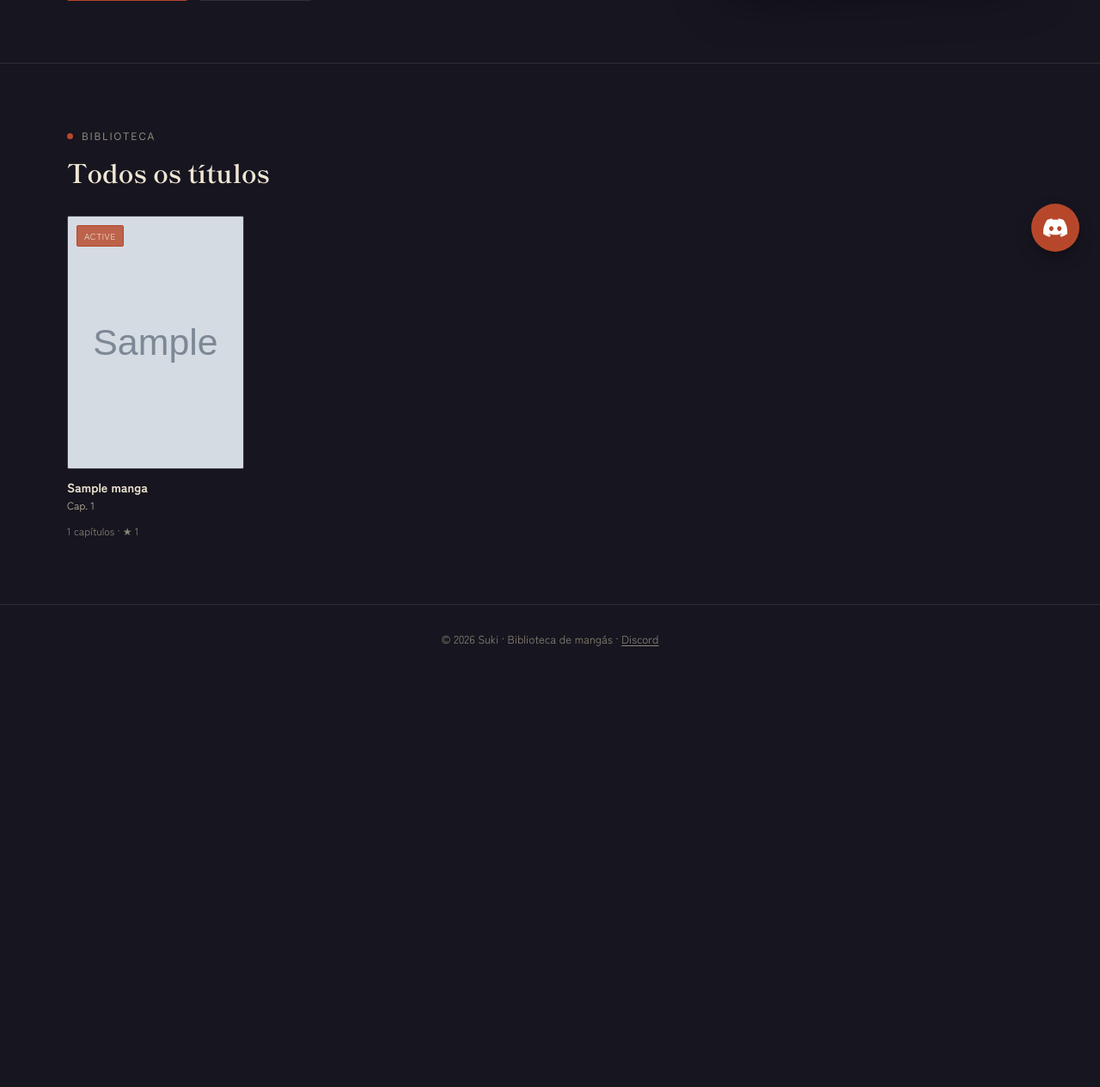
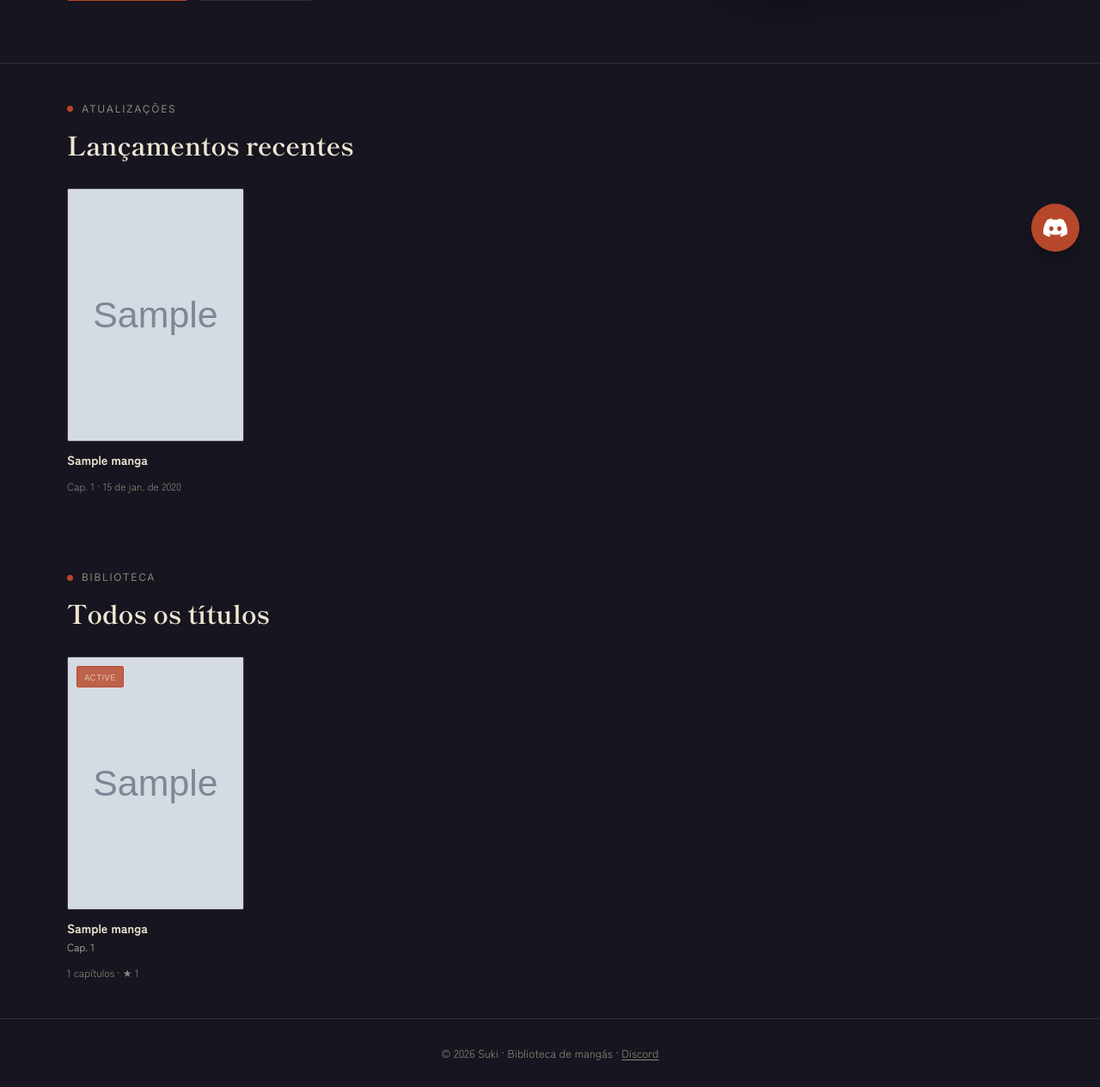
Before and after one commit to AikoRYUUUUUUU/suki, a Flask app: page / in a window 1280 px wide. Shown: the part 483-1748 px from the top of the page at 86% size. Before the commit the page ends 1235 px from the top, so only its background shows below. Run offline with Flask 3, Linux system fonts and the light colour scheme; tables that the repository leaves empty hold one stand-in row (values such as "Sample post"); grey boxes marked "Sample" are stand-in pictures; some libraries are stand-ins or nearby versions.

Commit message:
feat: feed de lançamentos, favoritos, ordenação e recomendados
- Home ganha "Lançamentos recentes" de verdade (feed cronológico de
  todos os capítulos do catálogo, não só a grade estática) - o link
  "Lançamentos" do menu já apontava pra essa âncora, só nunca tinha
  conteúdo cronológico de fato.
- Favoritos: 100% local (localStorage, mesmo padrão do histórico de
  leitura) - estrela na página do mangá, seção "Favoritos" na home se
  houver algum.
- Busca/biblioteca ganha ordenação (mais recente / melhor avaliado /
  A-Z).
- Página do mangá ganha "Você também pode gostar" (mangás com mais
  tags em comum, desempate por nota).

```diff
--- a/static/css/site.css
+++ b/static/css/site.css
@@ -339,8 +342,7 @@ img { max-width: 100%; display: block; }
 .shelf {
   padding: 64px 0;
 }
-#continuar { padding-bottom: 0; }
-#lancamentos.tight-top { padding-top: 28px; }
+.shelf-compact { padding: 32px 0; }
 .empty-state {
   color: var(--gray);
   padding: 32px 4px;
--- a/static/js/app.js
+++ b/static/js/app.js
@@ -33,7 +33,46 @@ function renderContinueReading(mangas) {
 
   document.getElementById("grid-continue").innerHTML = entries.map(e => continueCardHTML(e)).join("");
   document.getElementById("continuar").style.display = "";
-  document.getElementById("lancamentos").classList.add("tight-top");
+}
+
+function favoriteCardHTML(entry) {
+  return `
+    <a class="card-manga" href="manga.html?id=${entry.id}">
+      <div class="cover-frame">
+        <img src="${entry.cover}" alt="Capa de ${entry.title}" loading="lazy">
+      </div>
+      <h3>${entry.title}</h3>
+    </a>
+  `;
+}
+
+function renderFavorites(mangas) {
+  const mangaIds = new Set(mangas.map(m => m.id));
+  const entries = getFavoritesList().filter(e => mangaIds.has(e.id));
+  if (!entries.length) return;
+
+  document.getElementById("grid-favorites").innerHTML = entries.map(favoriteCardHTML).join("");
+  document.getElementById("favoritos").style.display = "";
+}
+
+function updateCardHTML({ manga, chapter }) {
+  return `
+    <a class="card-manga" href="reader.html?id=${manga.id}&ch=${chapter.id}">
+      <div class="cover-frame">
+        <img src="${manga.cover}" alt="Capa de ${manga.title}" loading="lazy">
+      </div>
+      <h3>${manga.title}</h3>
+      <p class="meta">Cap. ${chapter.number} · ${formatDate(chapter.releaseDate)}</p>
+    </a>
+  `;
+}
+
+function renderUpdates(mangas) {
+  const updates = getRecentUpdates(mangas, 12);
+  if (!updates.length) return;
+
+  document.getElementById("grid-updates").innerHTML = updates.map(updateCardHTML).join("");
+  document.getElementById("lancamentos").style.display = "";
 }
 
 function renderHeroManga(manga) {
@@ -82,6 +121,8 @@ async function renderHome() {
 
   renderGrid(mangas);
   renderContinueReading(mangas);
+  renderFavorites(mangas);
+  renderUpdates(mangas);
   startHeroRotation(mangas);
 }
 
--- a/static/js/data.js
+++ b/static/js/data.js
@@ -57,6 +57,35 @@ function daysSinceRelease(iso) {
   return Math.floor((today - released) / 86400000);
 }
 
+function formatDate(iso) {
+  const d = new Date(iso + "T00:00:00");
+  return d.toLocaleDateString("pt-BR", { day: "2-digit", month: "short", year: "numeric" });
+}
+
+function getRecentUpdates(mangas, limit) {
+  const updates = [];
+  mangas.forEach(m => {
+    m.chapters.forEach(c => {
+      updates.push({ manga: m, chapter: c });
+    });
+  });
+  updates.sort((a, b) => {
+    const byDate = b.chapter.releaseDate.localeCompare(a.chapter.releaseDate);
+    return byDate !== 0 ? byDate : b.chapter.number - a.chapter.number;
+  });
+  return updates.slice(0, limit || 12);
+}
+
+function getRelatedMangas(mangas, manga, limit) {
+  const genres = new Set(manga.genres || []);
+  return mangas
+    .map(m => ({ m, overlap: (m.genres || []).filter(g => genres.has(g)).length }))
+    .filter(x => x.m.id !== manga.id && x.overlap > 0)
+    .sort((a, b) => b.overlap - a.overlap || (b.m.rating || 0) - (a.m.rating || 0))
+    .slice(0, limit || 6)
+    .map(x => x.m);
+}
+
 function mangaCardHTML(m) {
   const latest = getLatestChapter(m);
   const isNew = latest && daysSinceRelease(latest.releaseDate) <= 3;
--- /dev/null
+++ b/static/js/favorites.js
@@ -0,0 +1,34 @@
+/**
+ * Favoritos - 100% local (localStorage), sem conta de usuário.
+ */
+const FAVORITES_KEY = "suki-favorites";
+
+function getFavorites() {
+  try {
+    return JSON.parse(localStorage.getItem(FAVORITES_KEY) || "{}");
+  } catch (e) {
+    return {};
+  }
+}
+
+function isFavorite(mangaId) {
+  return !!getFavorites()[mangaId];
+}
+
+function toggleFavorite(manga) {
+  const favorites = getFavorites();
+  if (favorites[manga.id]) {
+    delete favorites[manga.id];
+  } else {
+    favorites[manga.id] = { title: manga.title, cover: manga.cover, addedAt: Date.now() };
+  }
+  localStorage.setItem(FAVORITES_KEY, JSON.stringify(favorites));
+  return !!favorites[manga.id];
+}
+
+function getFavoritesList() {
+  const favorites = getFavorites();
+  return Object.entries(favorites)
+    .map(([id, entry]) => ({ id, ...entry }))
+    .sort((a, b) => b.addedAt - a.addedAt);
+}
--- a/templates/index.html
+++ b/templates/index.html
@@ -77,7 +77,7 @@
   </div>
 </section>
 
-<section class="shelf" id="continuar" style="display:none;">
+<section class="shelf shelf-compact" id="continuar" style="display:none;">
   <div class="wrap">
     <p class="eyebrow">Continuar lendo</p>
     <h2 class="section-title">De onde você parou</h2>
@@ -86,7 +86,25 @@
   </div>
 </section>
 
-<section class="shelf" id="lancamentos">
+<section class="shelf shelf-compact" id="favoritos" style="display:none;">
+  <div class="wrap">
+    <p class="eyebrow">Sua lista</p>
+    <h2 class="section-title">Favoritos</h2>
+
+    <div class="grid-covers" id="grid-favorites"></div>
+  </div>
+</section>
+
+<section class="shelf shelf-compact" id="lancamentos" style="display:none;">
+  <div class="wrap">
+    <p class="eyebrow">Atualizações</p>
+    <h2 class="section-title">Lançamentos recentes</h2>
+
+    <div class="grid-covers" id="grid-updates"></div>
+  </div>
+</section>
+
+<section class="shelf shelf-compact" id="catalogo">
   <div class="wrap">
     <p class="eyebrow">Biblioteca</p>
     <h2 class="section-title">Todos os títulos</h2>
@@ -102,6 +120,7 @@
 <script src="{{ url_for('static', filename='js/nav.js') }}"></script>
 <script src="{{ url_for('static', filename='js/data.js') }}"></script>
 <script src="{{ url_for('static', filename='js/history.js') }}"></script>
+<script src="{{ url_for('static', filename='js/favorites.js') }}"></script>
 <script src="{{ url_for('static', filename='js/app.js') }}"></script>
 </body>
 </html>
```
Also changed, not shown: other parts of static/css/site.css (+28 -0 lines), static/js/manga.js (+28 -5 lines), static/js/search.js (+19 -3 lines), templates/busca.html (+11 -0 lines), templates/manga.html (+13 -0 lines).
